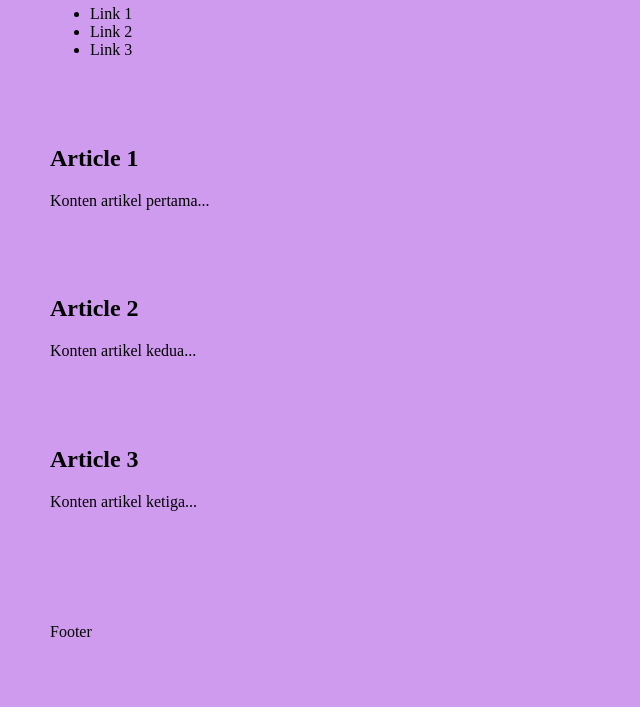
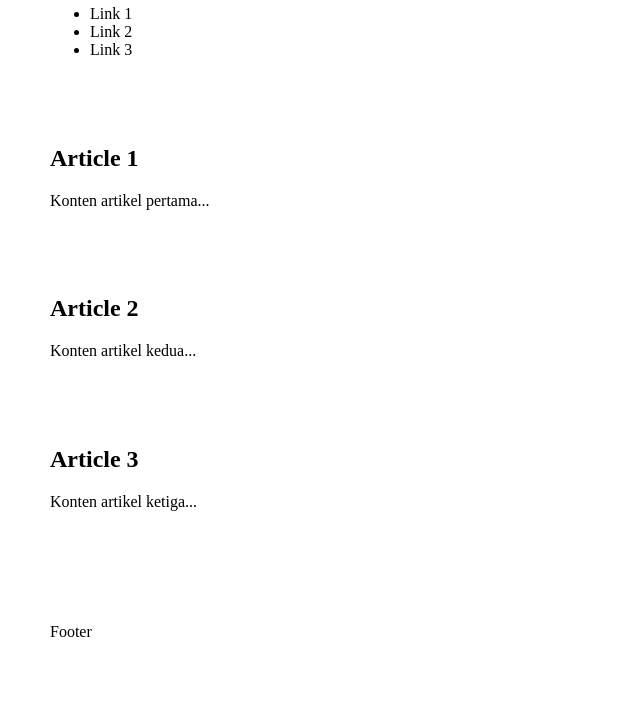
Before and after one commit to 46yAwn/latihan01, a plain HTML site: page index.html in a window 1280 px wide. Shown: the part 272-979 px from the top of the page, without its empty margins (0-640 px from the left). Drawn offline with Linux system fonts and the light colour scheme.

Commit message:
ganti warna

```diff
--- a/index.html
+++ b/index.html
@@ -6,7 +6,7 @@
     <title>Styles CSS</title>
 <style>
     body{
-        background-color: rgb(207, 155, 238);
+        background-color: beige
         font family: sans-serif;
         margin: 0;
         padding: 20px;
```
